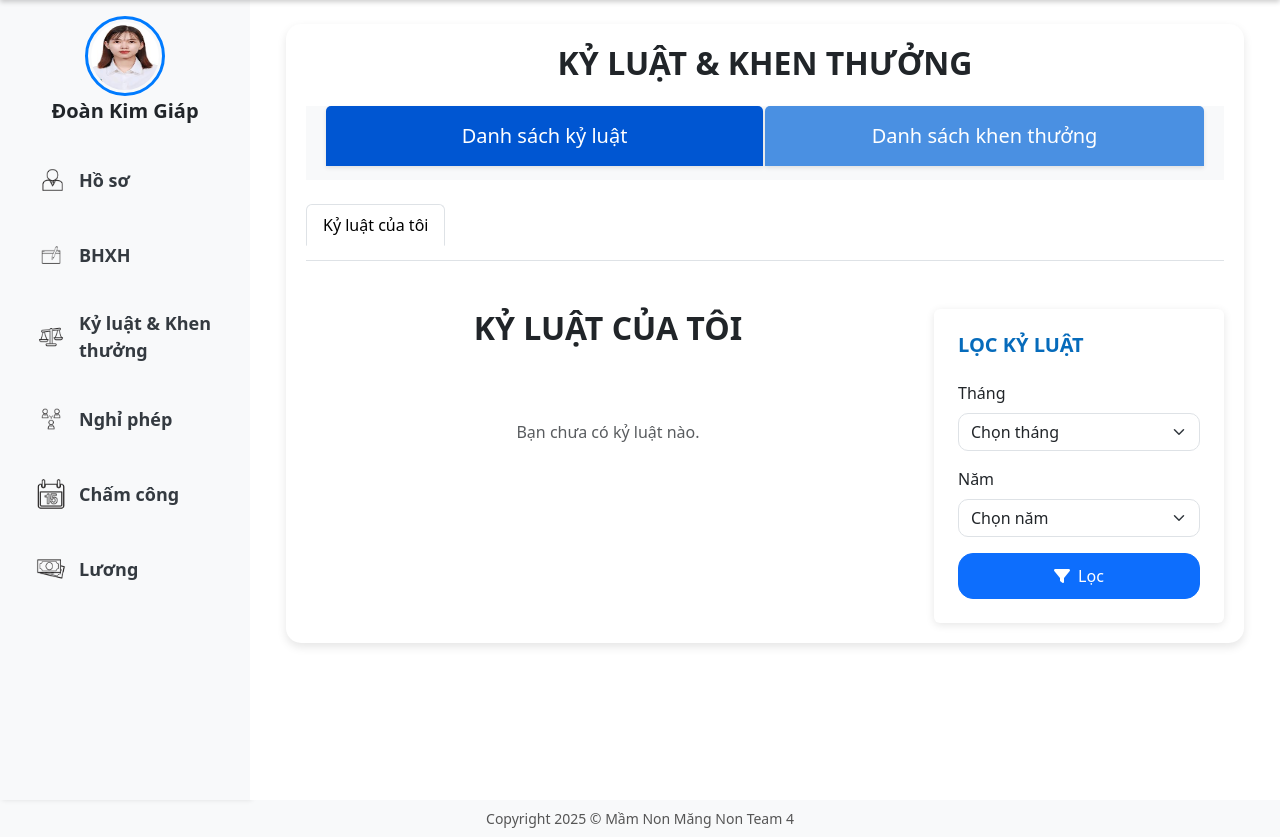
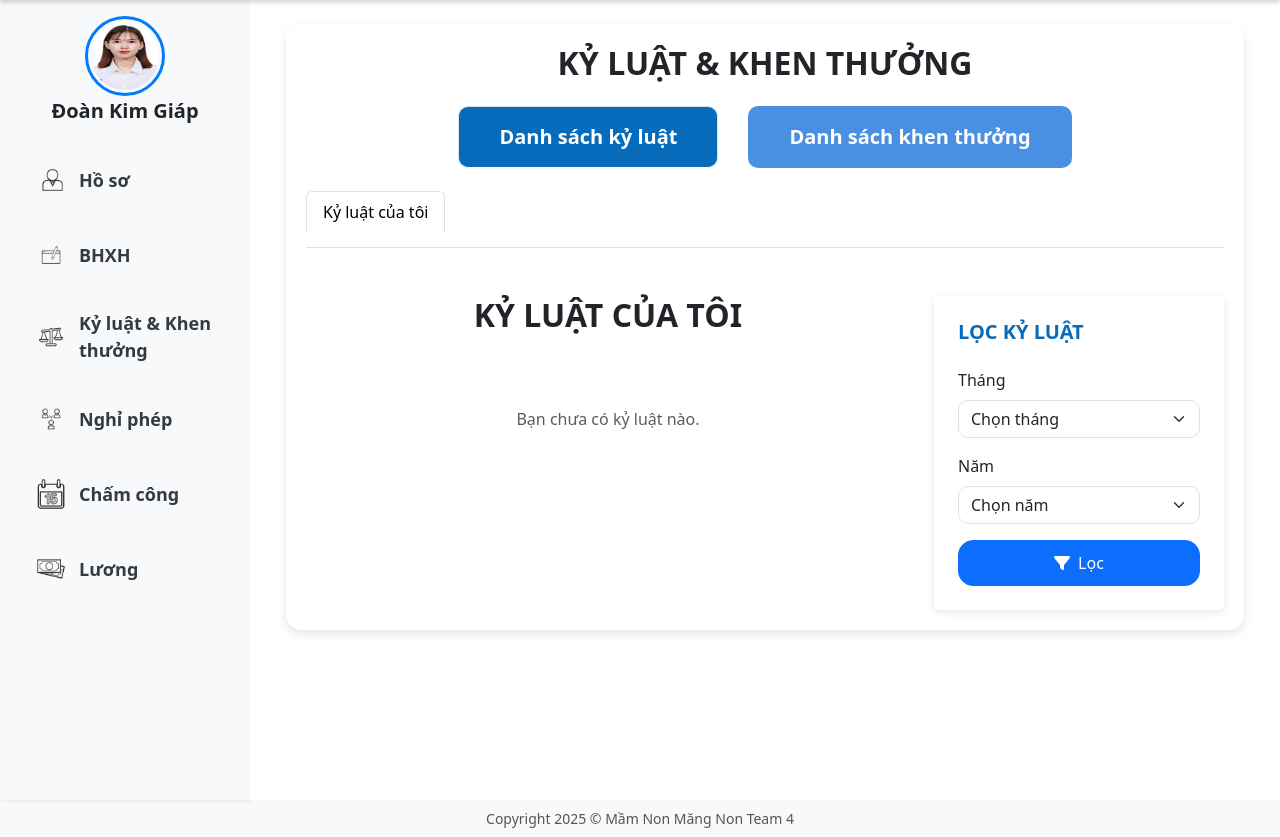
Before and after one commit to PhuongPham874/QLMN, a Django app: page /ky-luat-khen-thuong/ in a window 1280 px wide. Shown: the part 76-913 px from the top of the page. Run offline with Django 4.2, Linux system fonts and the light colour scheme; a user stored in the database is signed in; data comes from the database, SQL or seed files in the repository; both versions use the stored data as it was after the commit.

Commit message:
Tien11/5

```diff
--- a/QLMN/settings.py
+++ b/QLMN/settings.py
@@ -125,7 +125,7 @@
 
 # Khai báo đường dẫn thư mục static
 STATICFILES_DIRS = [
-    r"C:\Users\HP\Desktop\LTW\QLMN1\QLMN\static",  # Sử dụng raw string (r"") để tránh lỗi escape ký tự '\'
+    r"E:\Hoctap\LTWeb\New folder\QLMN\static",  # Sử dụng raw string (r"") để tránh lỗi escape ký tự '\'
 ]
 
 # Default primary key field type
--- a/templates/KyLuat/ky_luat_khen_thuong.html
+++ b/templates/KyLuat/ky_luat_khen_thuong.html
@@ -9,16 +9,22 @@
             <h2 class="fw-bold text-center mb-4">KỶ LUẬT & KHEN THƯỞNG</h2>
 
             <!-- Thanh điều hướng: Danh sách kỷ luật và Danh sách khen thưởng -->
-            <div style="width: 100%; background: #f8f9fa;">
-                <ul class="nav nav-tabs mb-4" id="mainTabs" role="tablist" style="border: none; width: 100%; margin: 0; padding: 0 20px;">
-                    <li class="nav-item" role="presentation" style="flex: 1;">
-                        <a class="nav-link active" id="danh-sach-ky-luat-tab" data-bs-toggle="tab" href="#danh-sach-ky-luat" role="tab" aria-controls="danh-sach-ky-luat" aria-selected="true" style="background-color: #0056D2; color: white; border: none; border-radius: 5px 5px 0 0; padding: 15px 30px; font-size: 1.25rem; font-weight: 500; text-align: center; display: block; box-shadow: 0 2px 4px rgba(0, 0, 0, 0.1); margin-right: 2px;">Danh sách kỷ luật</a>
+            <div style="width: 100%; ">
+                <ul class="nav nav-tabs mb-4" id="mainTabs" role="tablist" style="justify-content: center; border-bottom: none;">
+                    <li class="nav-item" style="margin: 0 15px;">
+                        <a class="nav-link active" id="danh-sach-ky-luat-tab" data-bs-toggle="tab" href="#danh-sach-ky-luat" role="tab" aria-controls="danh-sach-ky-luat" aria-selected="true" style="background-color: #066BBB; color: white; border-radius: 10px; padding: 15px 40px; font-size: 1.25rem; font-weight: 600; transition: background-color 0.3s;">Danh sách kỷ luật</a>
                     </li>
-                    <li class="nav-item" role="presentation" style="flex: 1;">
-                        <a class="nav-link" id="danh-sach-khen-thuong-tab" data-bs-toggle="tab" href="#danh-sach-khen-thuong" role="tab" aria-controls="danh-sach-khen-thuong" aria-selected="false" style="background-color: #4A90E2; color: white; border: none; border-radius: 5px 5px 0 0; padding: 15px 30px; font-size: 1.25rem; font-weight: 500; text-align: center; display: block; box-shadow: 0 2px 4px rgba(0, 0, 0, 0.1);">Danh sách khen thưởng</a>
+                    <li class="nav-item" style="margin: 0 15px;">
+                        <a class="nav-link" id="danh-sach-khen-thuong-tab" data-bs-toggle="tab" href="#danh-sach-khen-thuong" role="tab" aria-controls="danh-sach-khen-thuong" aria-selected="false" style="background-color: #4A90E2; color: white; border-radius: 10px; padding: 15px 40px; font-size: 1.25rem; font-weight: 600; transition: background-color 0.3s;">Danh sách khen thưởng</a>
                     </li>
                 </ul>
             </div>
+<style>
+    .nav-link:hover {
+        background-color: #3A7DB8 !important;
+        color: white !important;
+    }
+</style>
 
             <!-- Nội dung của các tab chính -->
             <div class="tab-content" id="mainTabsContent">
```
Also changed, not shown: chamcong/views.py (+4 -4 lines), db.sqlite3.
